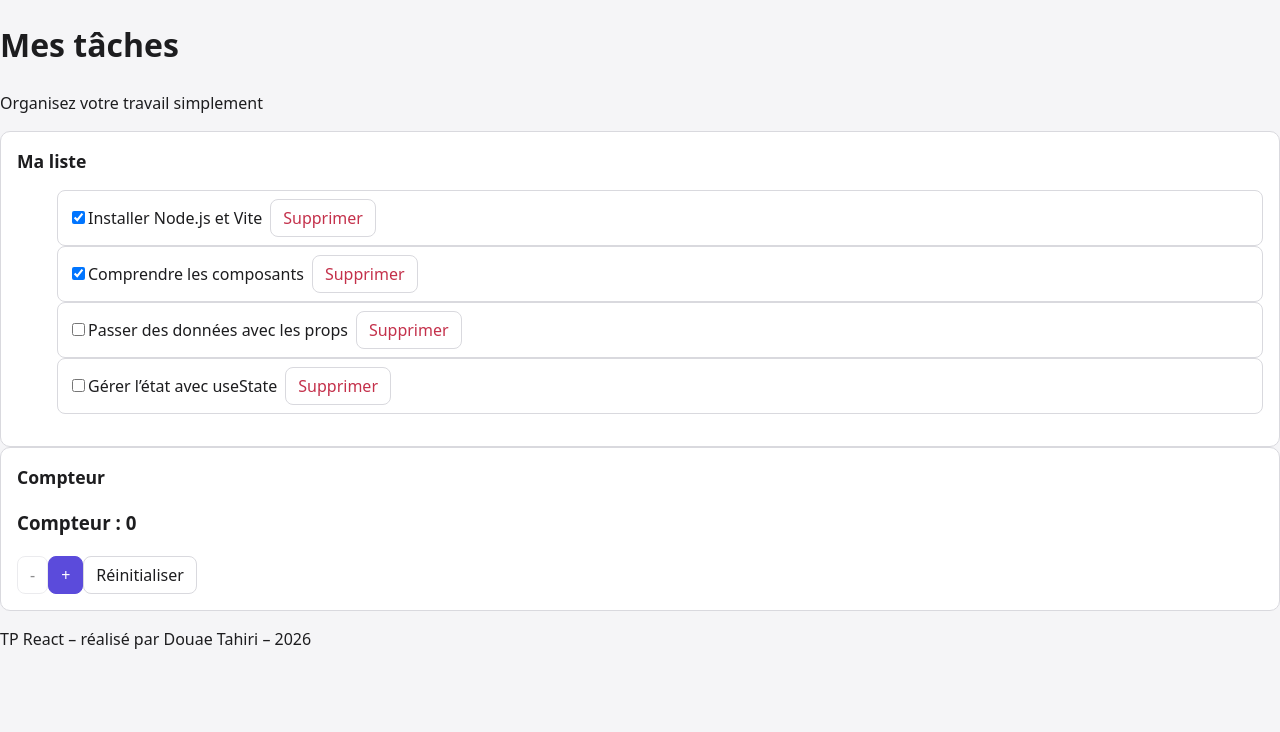
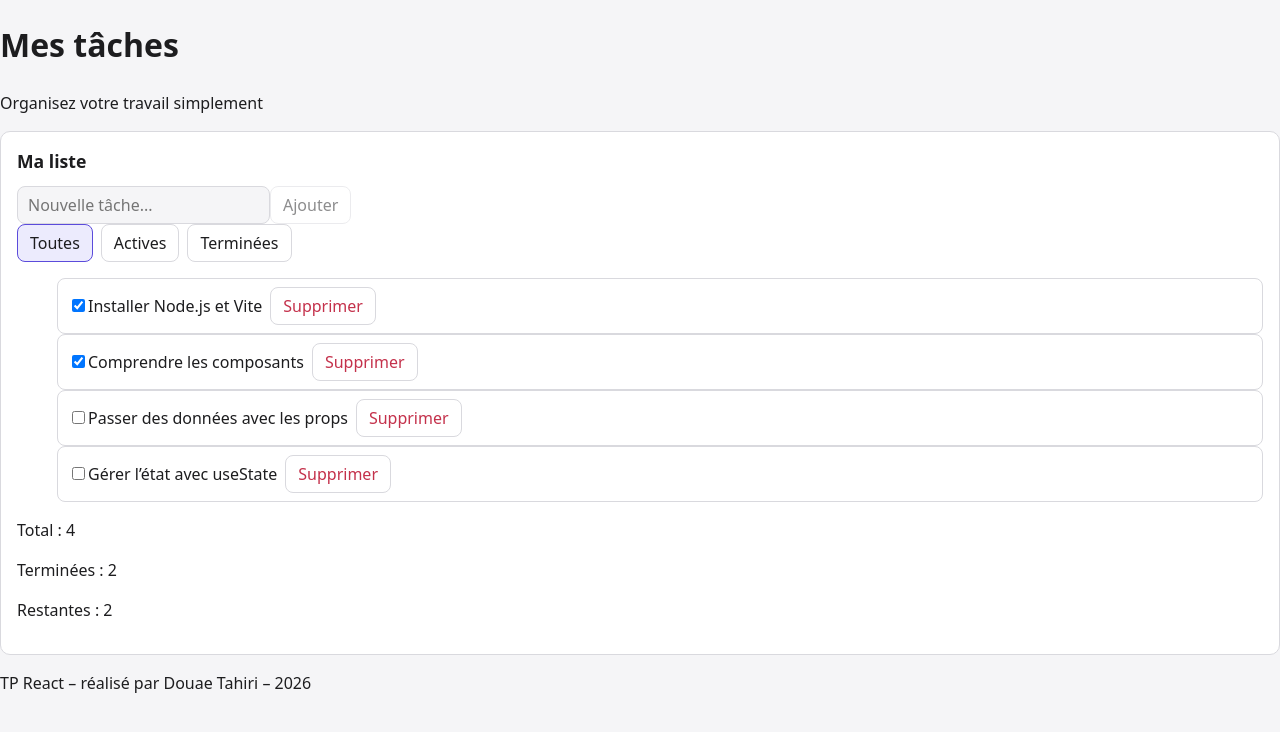
Before and after one commit to douae1506/tp-react-taches, a React (Vite) app in the folder mes-taches/: page / in a window 1280 px wide. Shown: the top 732 px of the page. Built offline with nearby package versions, Linux system fonts and the light colour scheme.

Commit message:
Étape 4 : formulaire contrôlé, filtres et statistiques

```diff
--- a/mes-taches/src/App.jsx
+++ b/mes-taches/src/App.jsx
@@ -4,7 +4,9 @@ import Entete from './components/Entete'
 import ListeTaches from './components/ListeTaches'
 import Pied from './components/Pied'
 import Carte from './components/Carte'
-import Compteur from './components/Compteur'
+import FormulaireAjout from './components/FormulaireAjout'
+import Filtres from './components/Filtres'
+import Statistiques from './components/Statistiques'
 
 const TACHES_INITIALES = [
   { id: 1, titre: 'Installer Node.js et Vite', terminee: true },
@@ -15,10 +17,11 @@ const TACHES_INITIALES = [
 
 function App() {
   const [taches, setTaches] = useState(TACHES_INITIALES)
+  const [filtre, setFiltre] = useState('toutes')
 
   function basculerTache(id) {
-    setTaches(
-      taches.map((tache) =>
+    setTaches((anciennesTaches) =>
+      anciennesTaches.map((tache) =>
         tache.id === id
           ? { ...tache, terminee: !tache.terminee }
           : tache
@@ -27,8 +30,26 @@ function App() {
   }
 
   function supprimerTache(id) {
-    setTaches(taches.filter((tache) => tache.id !== id))
+    setTaches((anciennesTaches) =>
+      anciennesTaches.filter((tache) => tache.id !== id)
+    )
   }
+
+  function ajouterTache(titre) {
+    const nouvelleTache = {
+      id: Date.now(),
+      titre: titre,
+      terminee: false,
+    }
+
+    setTaches((anciennesTaches) => [...anciennesTaches, nouvelleTache])
+  }
+
+  const tachesVisibles = taches.filter((tache) => {
+    if (filtre === 'actives') return !tache.terminee
+    if (filtre === 'terminees') return tache.terminee
+    return true
+  })
 
   return (
     <>
@@ -39,15 +60,17 @@ function App() {
 
       <main>
         <Carte titre="Ma liste">
+          <FormulaireAjout onAjouter={ajouterTache} />
+
+          <Filtres filtre={filtre} setFiltre={setFiltre} />
+
           <ListeTaches
-            taches={taches}
+            taches={tachesVisibles}
             onBasculer={basculerTache}
             onSupprimer={supprimerTache}
           />
-        </Carte>
 
-        <Carte titre="Compteur">
-          <Compteur />
+          <Statistiques taches={taches} />
         </Carte>
       </main>
 
--- /dev/null
+++ b/mes-taches/src/components/Filtres.jsx
@@ -0,0 +1,23 @@
+function Filtres({ filtre, setFiltre }) {
+  const options = [
+    { valeur: 'toutes', texte: 'Toutes' },
+    { valeur: 'actives', texte: 'Actives' },
+    { valeur: 'terminees', texte: 'Terminées' },
+  ]
+
+  return (
+    <div className="filtres">
+      {options.map((option) => (
+        <button
+          key={option.valeur}
+          className={filtre === option.valeur ? 'actif' : ''}
+          onClick={() => setFiltre(option.valeur)}
+        >
+          {option.texte}
+        </button>
+      ))}
+    </div>
+  )
+}
+
+export default Filtres
--- /dev/null
+++ b/mes-taches/src/components/FormulaireAjout.jsx
@@ -0,0 +1,33 @@
+import { useState } from 'react'
+
+function FormulaireAjout({ onAjouter }) {
+  const [titre, setTitre] = useState('')
+
+  function gererSoumission(e) {
+    e.preventDefault()
+
+    const titreNettoye = titre.trim()
+
+    if (titreNettoye === '') return
+
+    onAjouter(titreNettoye)
+    setTitre('')
+  }
+
+  return (
+    <form onSubmit={gererSoumission}>
+      <input
+        type="text"
+        placeholder="Nouvelle tâche..."
+        value={titre}
+        onChange={(e) => setTitre(e.target.value)}
+      />
+
+      <button type="submit" disabled={titre.trim() === ''}>
+        Ajouter
+      </button>
+    </form>
+  )
+}
+
+export default FormulaireAjout
--- /dev/null
+++ b/mes-taches/src/components/Statistiques.jsx
@@ -0,0 +1,15 @@
+function Statistiques({ taches }) {
+  const total = taches.length
+  const terminees = taches.filter((tache) => tache.terminee).length
+  const restantes = total - terminees
+
+  return (
+    <div className="statistiques">
+      <p>Total : {total}</p>
+      <p>Terminées : {terminees}</p>
+      <p>Restantes : {restantes}</p>
+    </div>
+  )
+}
+
+export default Statistiques
```
